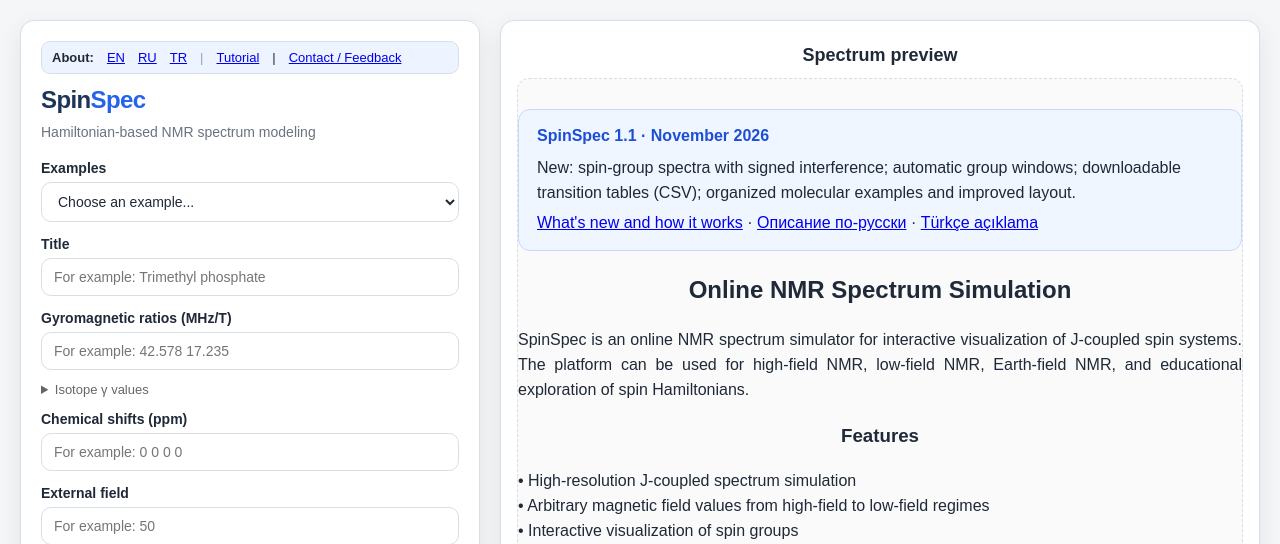
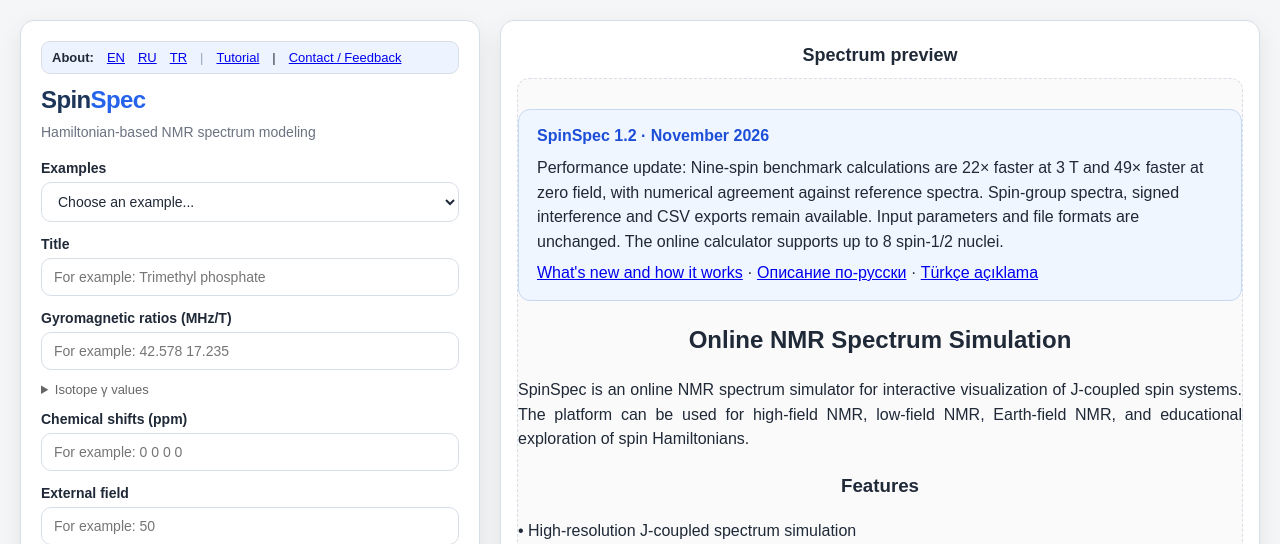
Before and after one commit to scleroze/SpinSpec, a Python web app: template templates/index.html in a window 1280 px wide. Shown: the top 544 px of the page. Run offline with Jinja, Linux system fonts and the light colour scheme; the template is opened without the code that fills it, so the values that code supplies are empty.

Commit message:
docs(web): announce SpinSpec 1.2 engine performance update

```diff
--- a/templates/index.html
+++ b/templates/index.html
@@ -599,8 +599,8 @@
 <div id="placeholder" class="placeholder">
 
     <div style="border:1px solid #c7d8f5;background:#eff6ff;border-radius:12px;padding:14px 18px;margin-bottom:20px;text-align:left">
-        <strong style="color:#1d4ed8">SpinSpec 1.1 · November 2026</strong>
-        <p style="margin:7px 0 6px">New: spin-group spectra with signed interference; automatic group windows; downloadable transition tables (CSV); organized molecular examples and improved layout.</p>
+        <strong style="color:#1d4ed8">SpinSpec 1.2 · November 2026</strong>
+        <p style="margin:7px 0 6px">Performance update: Nine-spin benchmark calculations are 22&times; faster at 3 T and 49&times; faster at zero field, with numerical agreement against reference spectra. Spin-group spectra, signed interference and CSV exports remain available. Input parameters and file formats are unchanged. The online calculator supports up to 8 spin-1/2 nuclei.</p>
         <a href="/about">What's new and how it works</a> ·
         <a href="/ru">Описание по-русски</a> ·
         <a href="/tr">Türkçe açıklama</a>
```
